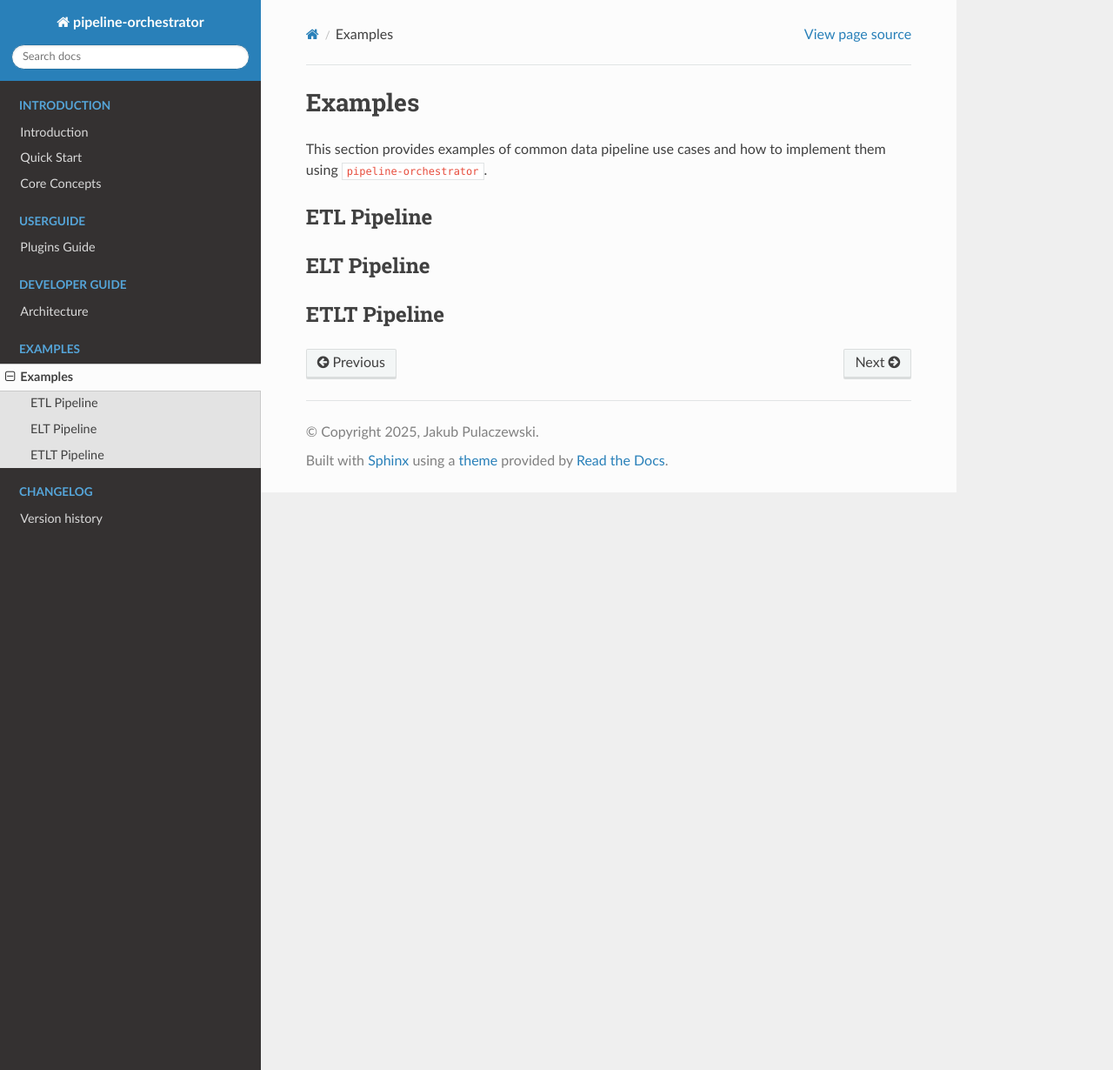
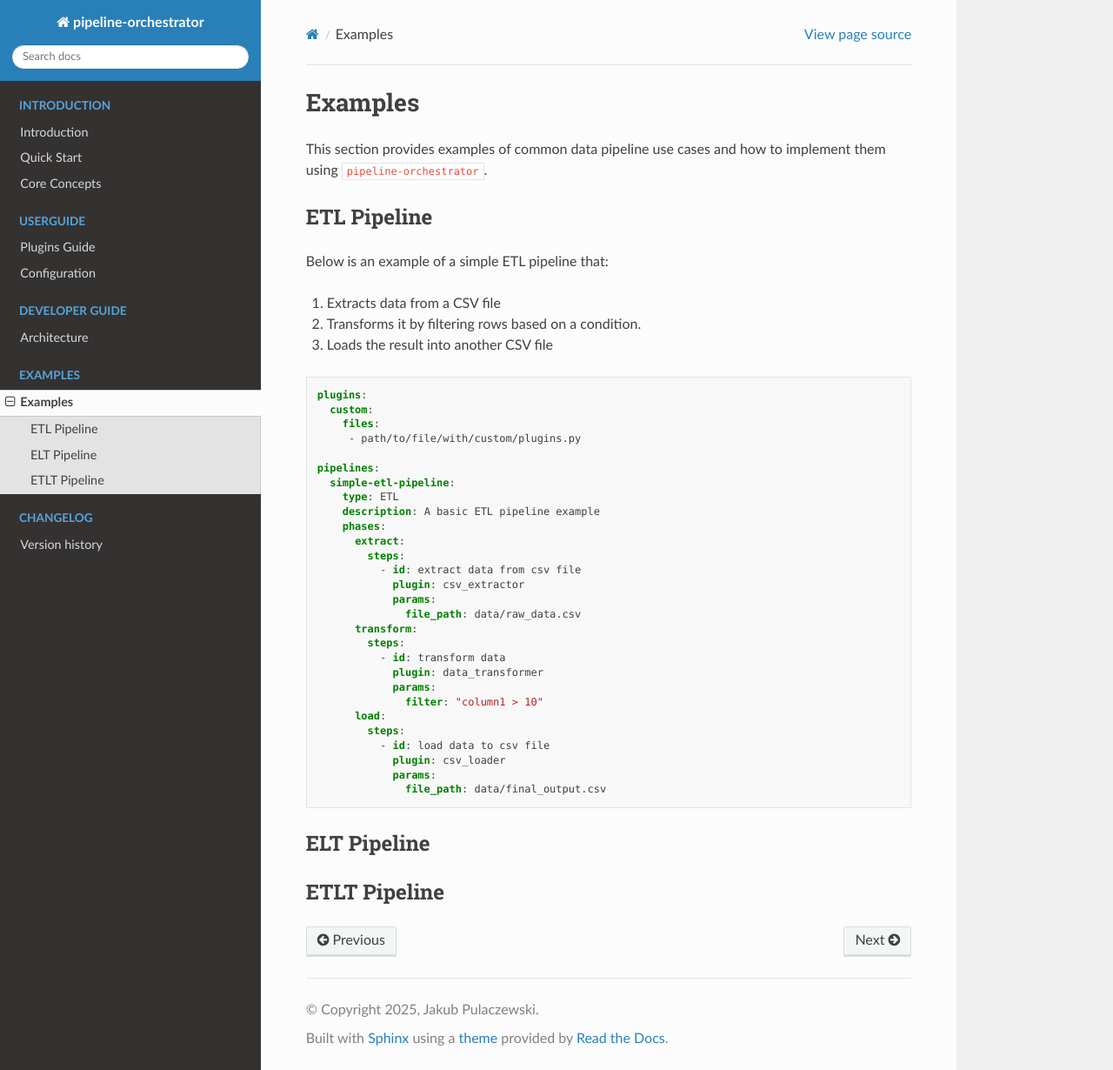
Before and after one commit to jakubpulaczewski/pipeline-flow, a Sphinx documentation site: the page built from docs/pages/examples.rst, in a window 1280 px wide and 1230 px high. Shown: the whole window at 87% size. Built offline with Sphinx 7.4.7 and the Read the Docs theme 3.1.0, drawn with Linux system fonts in a browser that asks for light colours.

Commit message:
Added new docs

```diff
--- a/docs/index.rst
+++ b/docs/index.rst
@@ -17,14 +17,15 @@ Welcome to pipeline-orchestrator documentation!
 
 
 .. toctree::
-   :maxdepth: 1
+   :maxdepth: 2
    :caption: Userguide
 
    pages/user_guide/plugins/index.rst
+   pages/user_guide/configuration/index.rst
 
 
 .. toctree::
-   :maxdepth: 1
+   :maxdepth: 2
    :caption: Developer Guide
 
    pages/developer_guide/architecture.rst
--- a/docs/pages/examples.rst
+++ b/docs/pages/examples.rst
@@ -9,7 +9,42 @@ This section provides examples of common data pipeline use cases and how to impl
 
 ETL Pipeline
 -----------------
+Below is an example of a simple ETL pipeline that:
 
+1. Extracts data from a CSV file
+2. Transforms it by filtering rows based on a condition.
+3. Loads the result into another CSV file
+
+.. code:: yaml
+
+    plugins:
+      custom:
+        files:
+         - path/to/file/with/custom/plugins.py
+
+    pipelines:
+      simple-etl-pipeline:
+        type: ETL
+        description: A basic ETL pipeline example
+        phases:
+          extract:
+            steps:
+              - id: extract data from csv file
+                plugin: csv_extractor
+                params:
+                  file_path: data/raw_data.csv
+          transform:
+            steps:
+              - id: transform data
+                plugin: data_transformer
+                params:
+                  filter: "column1 > 10"
+          load:
+            steps:
+              - id: load data to csv file
+                plugin: csv_loader
+                params:
+                  file_path: data/final_output.csv
 
 
 ELT Pipeline
--- a/docs/pages/intro/core_concepts.rst
+++ b/docs/pages/intro/core_concepts.rst
@@ -7,7 +7,7 @@ you understand its core principles and how it functions.
 
 Data Pipelines
 ----------------------
-``pipeline-orchestrator`` supports three types of data pipelines: ETL, ELT, and ETLT. Each pipeline
+``pipeline-orchestrator`` supports all three types of data pipelines: ETL, ELT, and ETLT. Each pipeline
 type has a unique structure and workflow, as described below:
 
 .. list-table:: Data Pipeline Types
--- /dev/null
+++ b/docs/pages/user_guide/configuration/env_vars.rst
@@ -0,0 +1,2 @@
+Environment Variables
+==============================
--- /dev/null
+++ b/docs/pages/user_guide/configuration/logging.rst
@@ -0,0 +1,2 @@
+Logging
+==============================
--- /dev/null
+++ b/docs/pages/user_guide/configuration/phase_config.rst
@@ -0,0 +1,2 @@
+Phase Configuration
+==============================
--- /dev/null
+++ b/docs/pages/user_guide/configuration/pipeline_config.rst
@@ -0,0 +1,2 @@
+Pipeline Configuration
+=================================
--- /dev/null
+++ b/docs/pages/user_guide/configuration/plugin_config.rst
@@ -0,0 +1,2 @@
+Plugin Attributes
+==============================
```
Also changed, not shown: docs/pages/user_guide/configuration/index.rst (added, +10 -0 lines), docs/pages/user_guide/configuration.rst (deleted).
